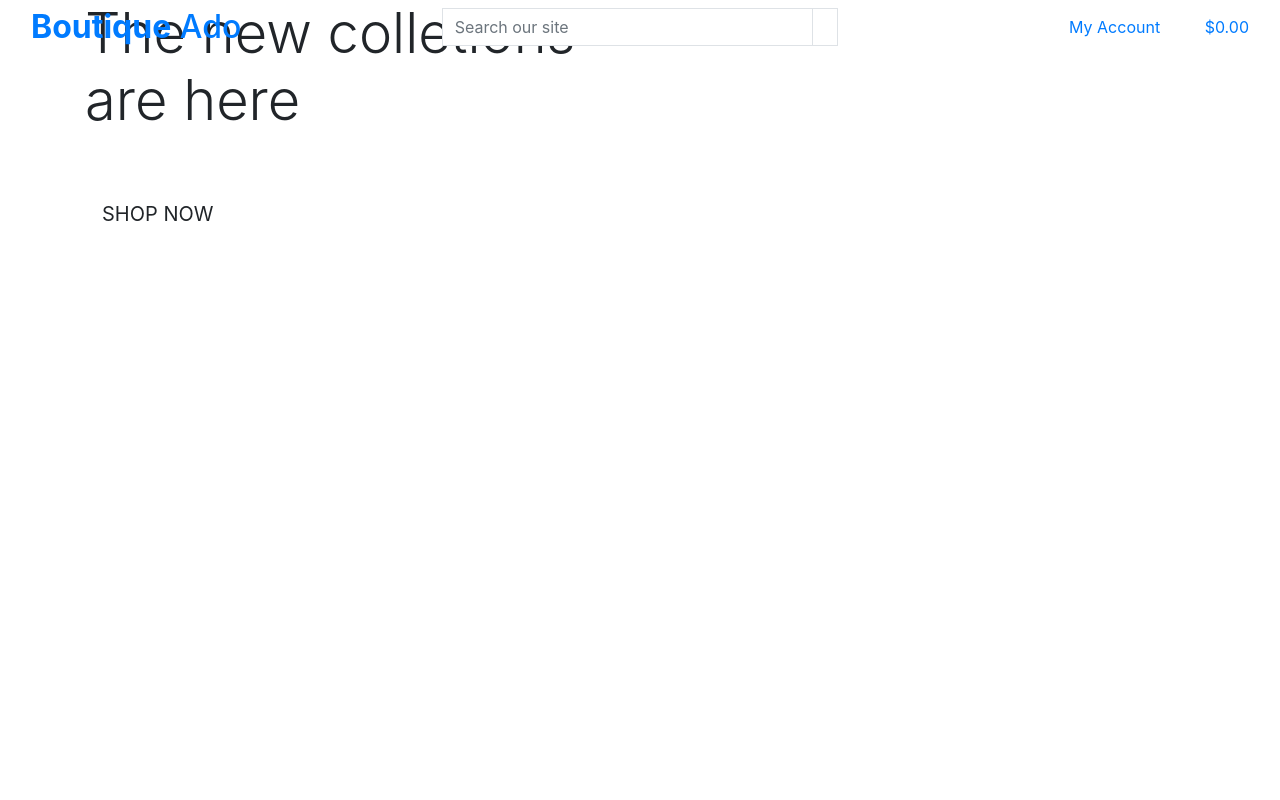
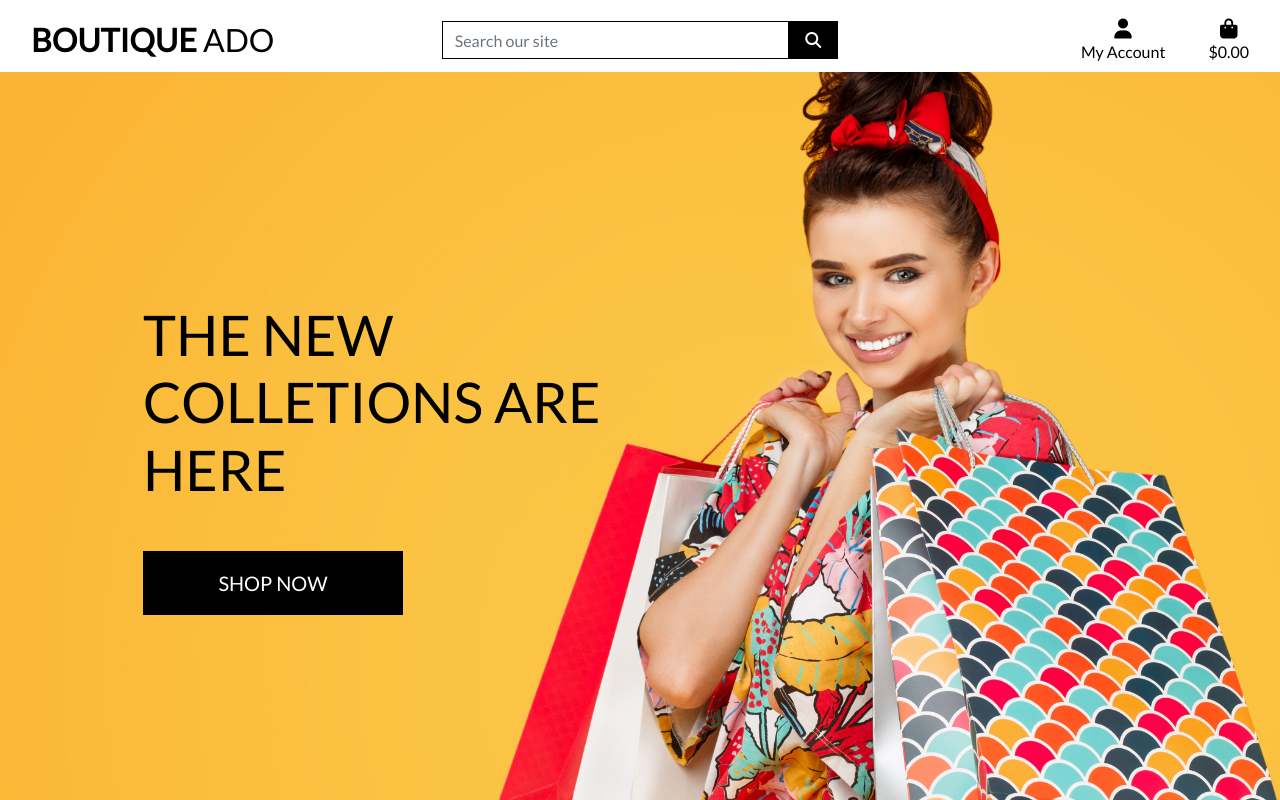
Before and after one commit to p0wen/boutique-addo, a Django app: page / in a window 1280 px wide. Run offline with Django 3.2, Linux system fonts and the light colour scheme; some libraries are stand-ins or nearby versions.

Commit message:
finished main header

```diff
--- a/boutique_addo/settings.py
+++ b/boutique_addo/settings.py
@@ -146,3 +146,7 @@ USE_TZ = True
 # https://docs.djangoproject.com/en/3.1/howto/static-files/
 
 STATIC_URL = '/static/'
+STATICFILES_DIRS = (os.path.join(BASE_DIR, 'static'),)
+
+MEDIA_URL = '/media/'
+MEDIA_ROOT = os.path.join(BASE_DIR, 'media')
--- a/boutique_addo/urls.py
+++ b/boutique_addo/urls.py
@@ -15,9 +15,11 @@ Including another URLconf
 """
 from django.contrib import admin
 from django.urls import path, include
+from django.conf import settings
+from django.conf.urls.static import static
 
 urlpatterns = [
     path('admin/', admin.site.urls),
     path('accounts/', include('allauth.urls')),
     path('', include('home.urls')),
-]
+] + static(settings.MEDIA_URL, document_root=settings.MEDIA_ROOT)
--- /dev/null
+++ b/static/css/base.css
@@ -0,0 +1,81 @@
+html {
+    height: 100%;
+}
+
+body {
+    background: url('/media/homepage_background_cropped.jpg') no-repeat center center fixed;
+    background-size: cover;
+    height: calc(100vh - 164px);
+    color: #555;
+    font-family: 'Lato';
+}
+
+/* from Bulma */
+.icon {
+    align-items: center;
+    display: inline-flex;
+    justify-content: center;
+    height: 1.5rem;
+    width: 1.5rem;
+}
+
+.logo-font {
+    text-transform: uppercase;
+}
+
+.main-logo-link {
+    width: fit-content;
+}
+
+.shop-now-button {
+    background: black;
+    color: white;
+    min-width: 260px;
+}
+
+.btn-black {
+    background: black;
+    color: white;
+}
+
+.shop-now-button:hover,
+.shop-now-button:active,
+.shop-now-button:focus,
+.btn-black:hover,
+.btn-black:active,
+.btn-black:focus {
+    background: #222;
+    color: white;
+}
+
+.text-black {
+    color: #000 !important;
+}
+
+.border-black {
+    border: 1px solid black !important;
+}
+
+/* -------------------------------- Media Queries */
+
+/* Slightly larger container on xl screens */
+@media (min-width: 1200px) {
+  .container {
+    max-width: 80%;
+  }
+}
+
+/* fixed top navbar only on medium and up */
+@media (min-width: 992px) {
+    .fixed-top-desktop-only {
+        position: fixed;
+        top: 0;
+        right: 0;
+        left: 0;
+        z-index: 1030;
+    }
+
+    .header-container {
+        padding-top: 164px;
+    }
+}
--- a/templates/base.html
+++ b/templates/base.html
@@ -5,7 +5,7 @@
   <head>
 
     {% block meta%}
-    <meta http-equiv="X-UA-Compatibale" content="ie=edge"
+    <meta http-equiv="X-UA-Compatibale" content="ie=edge">
     <meta charset="utf-8">
     <meta name="viewport" content="width=device-width, initial-scale=1, shrink-to-fit=no">
     {% endblock %}
@@ -15,12 +15,15 @@
 
     {% block corecss %}
     <link rel="stylesheet" href="https://stackpath.bootstrapcdn.com/bootstrap/4.5.2/css/bootstrap.min.css" integrity="sha384-JcKb8q3iqJ61gNV9KGb8thSsNjpSL0n8PARn9HuZOnIxN0hoP+VmmDGMN5t9UJ0Z" crossorigin="anonymous">
+    <link href="https://fonts.googleapis.com/css2?family=Lato&display=swap" rel="stylesheet">
+    <link rel="stylesheet" href="{% static 'css/base.css' %}">
     {% endblock%}
 
     {% block extracss %}
     {% endblock %}
 
     {% block corejs %}
+     <script src="https://kit.fontawesome.com/f34e635ca2.js" crossorigin="anonymous"></script>
     <script src="https://code.jquery.com/jquery-3.5.1.slim.min.js" integrity="sha384-DfXdz2htPH0lsSSs5nCTpuj/zy4C+OGpamoFVy38MVBnE+IbbVYUew+OrCXaRkfj" crossorigin="anonymous"></script>
     <script src="https://cdn.jsdelivr.net/npm/popper.js@1.16.1/dist/umd/popper.min.js" integrity="sha384-9/reFTGAW83EW2RDu2S0VKaIzap3H66lZH81PoYlFhbGU+6BZp6G7niu735Sk7lN" crossorigin="anonymous"></script>
     <script src="https://stackpath.bootstrapcdn.com/bootstrap/4.5.2/js/bootstrap.min.js" integrity="sha384-B4gt1jrGC7Jh4AgTPSdUtOBvfO8shuf57BaghqFfPlYxofvL8/KUEfYiJOMMV+rV" crossorigin="anonymous"></script>
@@ -33,7 +36,7 @@
   </head>
   <body>
     <header class="container-fluid fixed-top">
-        <div class="row">
+        <div id="topnav" class="row bg-white pt-lg-2 d-none d-lg-flex">
             <div class="col-12 col-lg-4 my-auto py-1 py-lg-0 text-center text-lg-left">
                 <a href="{% url 'home' %}" class="nav-link main-logo-link">
                     <h2 class="logo-font text-black my-0"><strong>Boutique</strong> Ado</h2>
```
Also changed, not shown: media/homepage_background_cropped.jpg (added).
